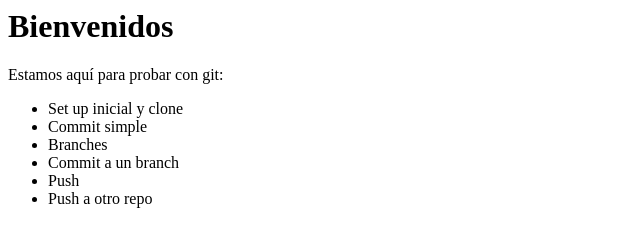
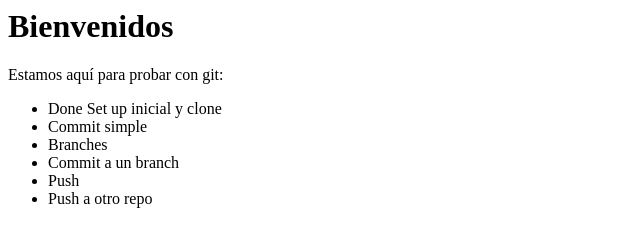
Before and after one commit to leomicheloni/JugandoConGit, a plain HTML site: page index.html in a window 1280 px wide. Shown: the full height of the page, 0-640 px from the left. Drawn offline with Linux system fonts and the light colour scheme.

Commit message:
agregado de done

```diff
--- a/index.html
+++ b/index.html
@@ -6,7 +6,7 @@
 	<h1>Bienvenidos</h1>
 	<p>Estamos aquí para probar con git:</p>
 	<ul>
-		<li>Set up inicial y clone</li>
+		<li>Done Set up inicial y clone</li>
 		<li>Commit simple</li>
 		<li>Branches</li>
 		<li>Commit a un branch</li>
```
